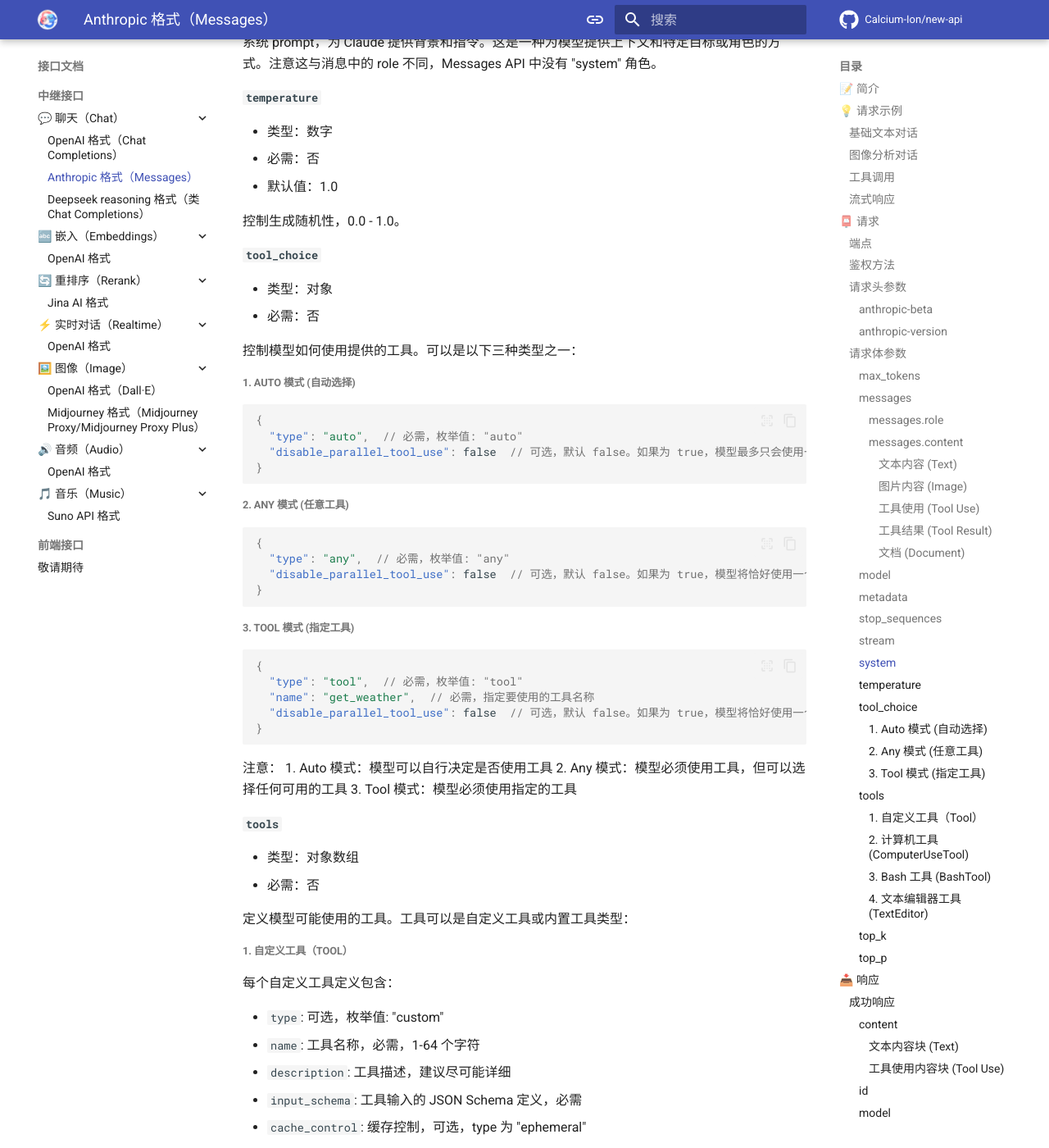
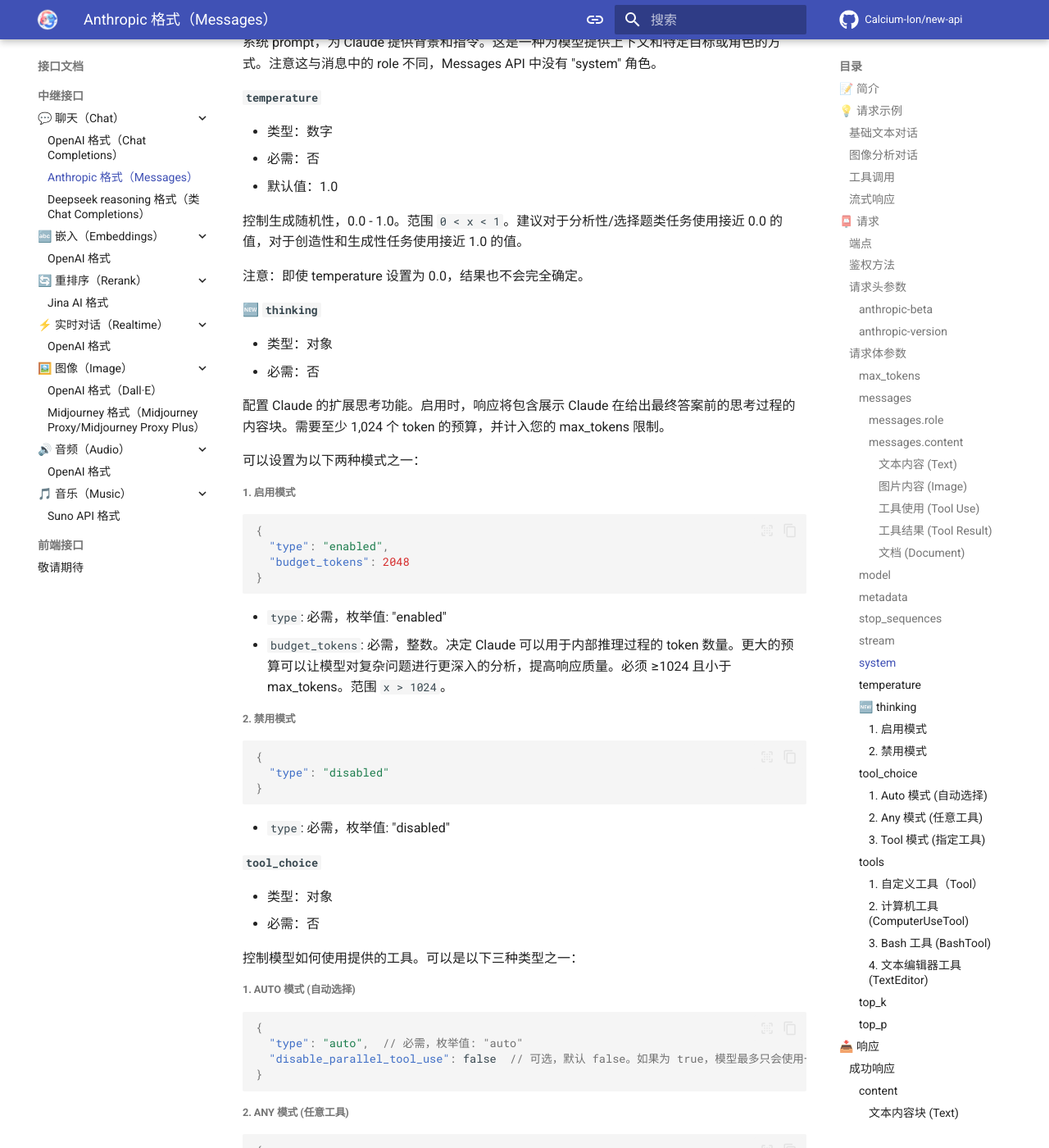
Before and after one commit to zeta-techs/new-api-docs, an MkDocs documentation site: the page built from docs/anthropic-chat.md, in a window 1280 px wide and 1400 px high, scrolled down 10468 px. Shown: the whole window at 82% size. Built offline with MkDocs 1.6.1 and Material for MkDocs 9.7.7, drawn with Linux system fonts in a browser that asks for light colours; comment, search, counter and statistics services are not loaded.

Commit message:
feat: add new field `thinking` in anthropic-chat.md

````diff
--- a/docs/anthropic-chat.md
+++ b/docs/anthropic-chat.md
@@ -518,7 +518,40 @@
 - 必需：否
 - 默认值：1.0
 
-控制生成随机性，0.0 - 1.0。
+控制生成随机性，0.0 - 1.0。范围 `0 < x < 1`。建议对于分析性/选择题类任务使用接近 0.0 的值，对于创造性和生成性任务使用接近 1.0 的值。
+
+注意：即使 temperature 设置为 0.0，结果也不会完全确定。
+
+#### 🆕 `thinking`
+
+- 类型：对象
+- 必需：否
+
+配置 Claude 的扩展思考功能。启用时，响应将包含展示 Claude 在给出最终答案前的思考过程的内容块。需要至少 1,024 个 token 的预算，并计入您的 max_tokens 限制。
+
+可以设置为以下两种模式之一：
+
+##### 1. 启用模式
+
+```json
+{
+  "type": "enabled",
+  "budget_tokens": 2048
+}
+```
+
+- `type`: 必需，枚举值: "enabled"
+- `budget_tokens`: 必需，整数。决定 Claude 可以用于内部推理过程的 token 数量。更大的预算可以让模型对复杂问题进行更深入的分析，提高响应质量。必须 ≥1024 且小于 max_tokens。范围 `x > 1024`。
+
+##### 2. 禁用模式
+
+```json
+{
+  "type": "disabled"
+}
+```
+
+- `type`: 必需，枚举值: "disabled"
 
 #### `tool_choice`
 
````
